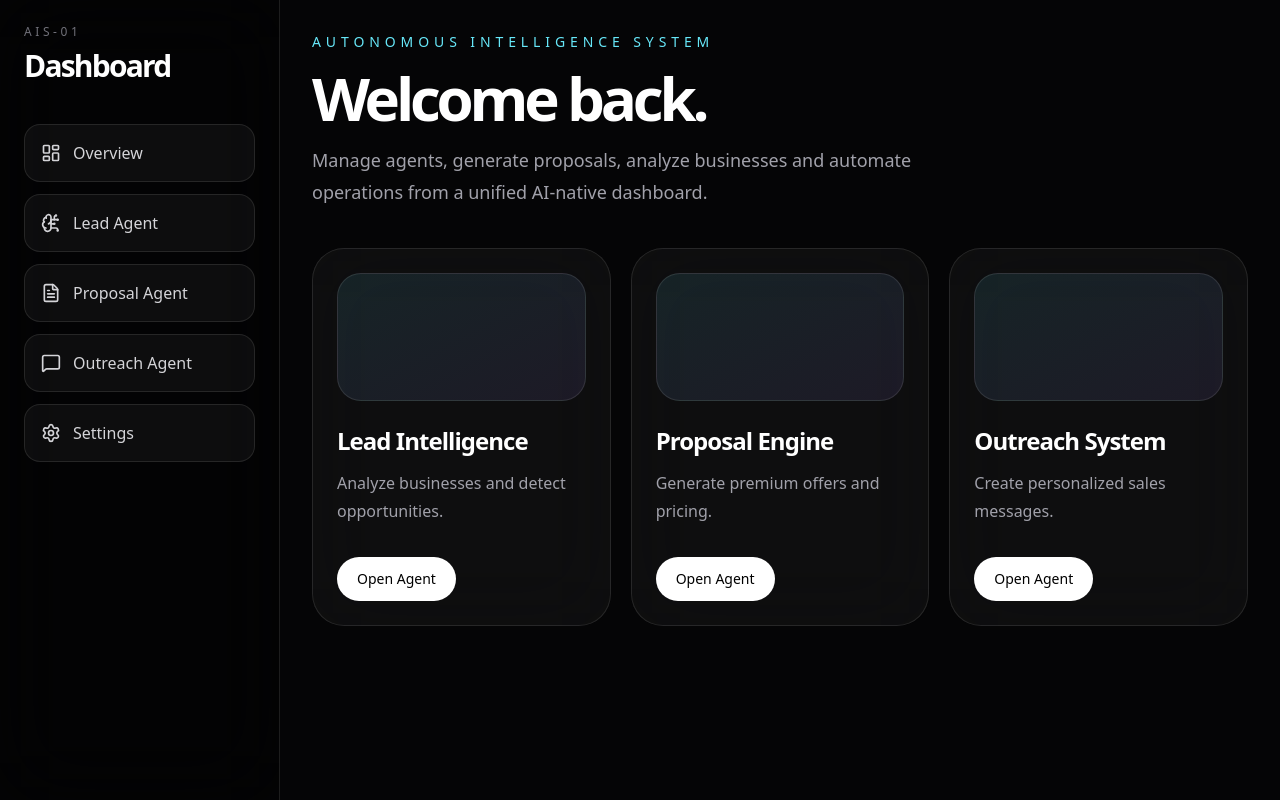
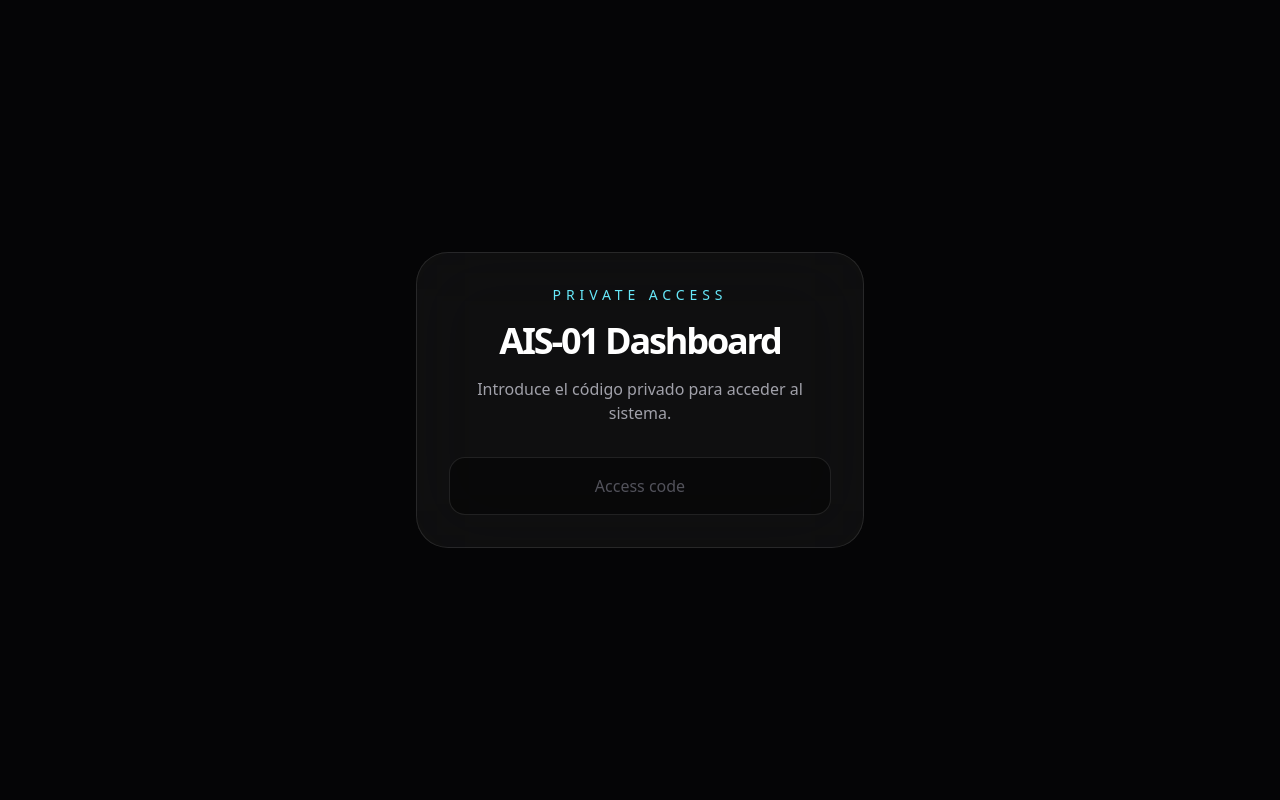
Before and after one commit to agarces14/ais-01, a React (Vite) app: page /dashboard in a window 1280 px wide. Built offline with nearby package versions, Linux system fonts and the light colour scheme.

Commit message:
add dashboard protection

```diff
--- a/src/pages/Dashboard.jsx
+++ b/src/pages/Dashboard.jsx
@@ -1,3 +1,4 @@
+import { useState } from "react";
 import {
   BrainCircuit,
   FileText,
@@ -7,6 +8,37 @@ import {
 } from "lucide-react";
 
 export default function Dashboard() {
+  const [accessCode, setAccessCode] = useState("");
+
+  const hasAccess = accessCode === "agente007";
+
+  if (!hasAccess) {
+    return (
+      <main className="flex min-h-screen items-center justify-center bg-[#050506] px-6 text-white">
+        <div className="w-full max-w-md rounded-[2rem] border border-white/10 bg-white/[0.045] p-8 text-center backdrop-blur-2xl">
+          <p className="text-sm uppercase tracking-[0.35em] text-cyan-300">
+            Private Access
+          </p>
+
+          <h1 className="mt-4 text-4xl font-semibold tracking-[-0.06em]">
+            AIS-01 Dashboard
+          </h1>
+
+          <p className="mt-4 text-zinc-400">
+            Introduce el código privado para acceder al sistema.
+          </p>
+
+          <input
+            value={accessCode}
+            onChange={(e) => setAccessCode(e.target.value)}
+            placeholder="Access code"
+            className="mt-8 w-full rounded-2xl border border-white/10 bg-black/40 px-4 py-4 text-center text-white outline-none placeholder:text-zinc-600 focus:border-cyan-300/40"
+          />
+        </div>
+      </main>
+    );
+  }
+
   return (
     <main className="min-h-screen bg-[#050506] text-white">
       <div className="flex">
```
